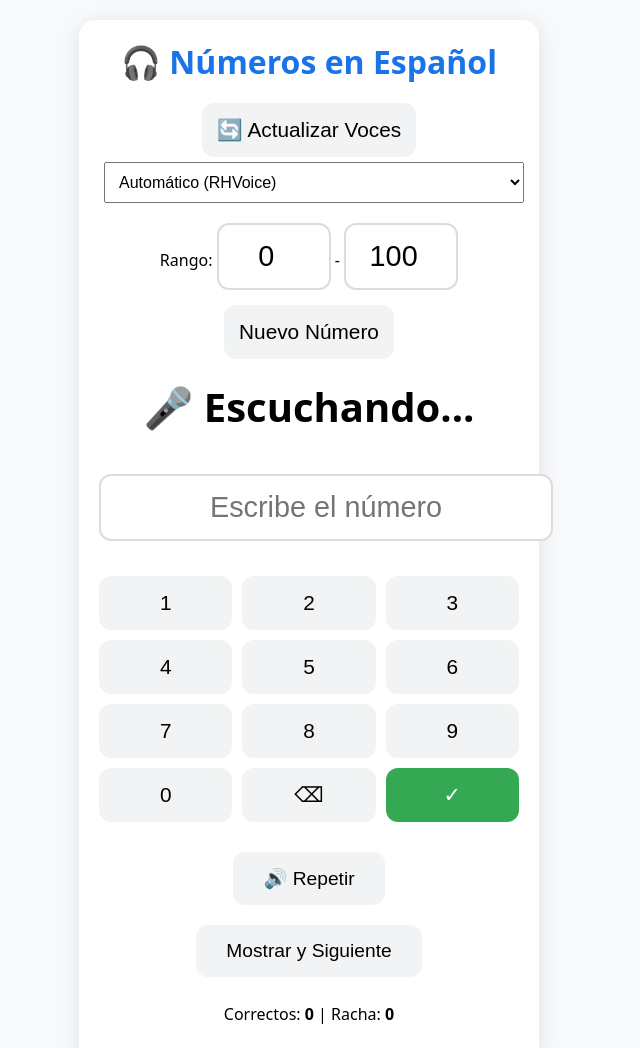
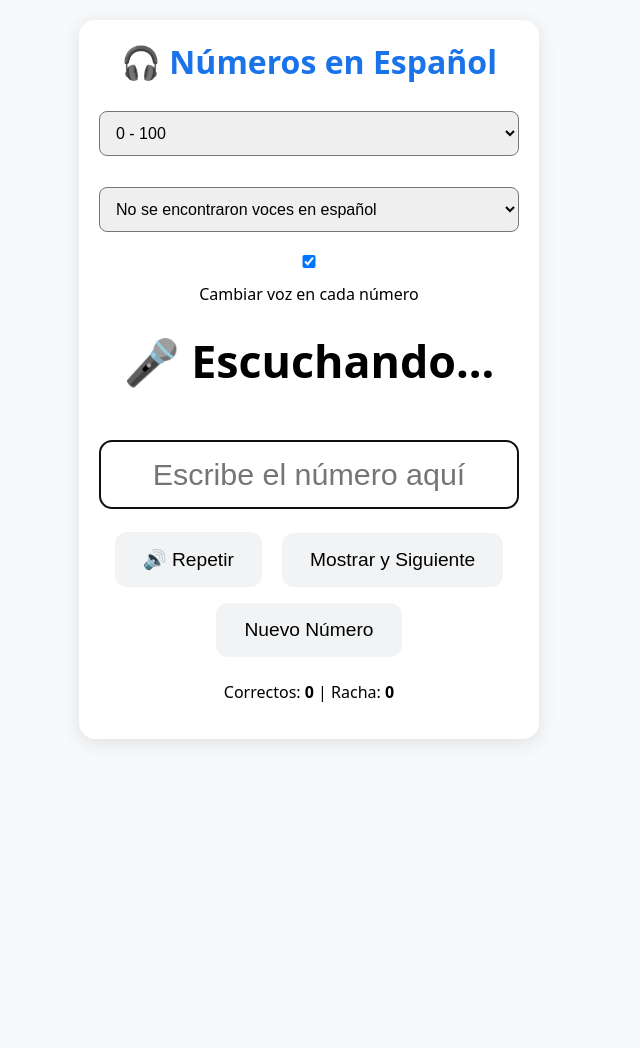
Before and after one commit to heartburn22/Numeros, a plain HTML site: page index.html in a window 1280 px wide. Shown: the top 1048 px of the page, without its empty margins (331-971 px from the left). After the commit the page ends 800 px from the top, so only its background shows below. Drawn offline with Linux system fonts and the light colour scheme.

Commit message:
Add files via upload

```diff
--- a/index.html
+++ b/index.html
@@ -3,52 +3,52 @@
 <head>
   <meta charset="UTF-8">
   <meta name="viewport" content="width=device-width, initial-scale=1.0, maximum-scale=1.0, user-scalable=no">
-  <title>Números en Español - RHVoice</title>
+  <title>Números en Español</title>
   <style>
     body { font-family: system-ui, sans-serif; text-align: center; padding: 20px; background: #f8f9fa; margin: 0; }
     .container { max-width: 420px; margin: 0 auto; background: white; border-radius: 16px; padding: 20px; box-shadow: 0 4px 20px rgba(0,0,0,0.1); }
     h1 { margin: 0 0 20px; color: #1a73e8; }
-    .number { font-size: 2.5em; font-weight: bold; margin: 20px 0; min-height: 60px; }
-    .keypad { display: grid; grid-template-columns: repeat(3, 1fr); gap: 10px; margin: 20px 0; }
-    button { padding: 15px; font-size: 1.3em; border: none; border-radius: 12px; background: #f1f3f4; }
-    button:active { background: #e8eaed; }
-    .big-btn { padding: 15px 30px; font-size: 1.2em; margin: 10px; border-radius: 12px; }
-    input { font-size: 1.8em; width: 100%; text-align: center; padding: 15px; border: 2px solid #dadce0; border-radius: 12px; margin: 15px 0; }
-    select { padding: 10px; font-size: 1em; margin: 5px; width: 100%; }
+    .number { font-size: 2.8em; font-weight: bold; margin: 25px 0; min-height: 70px; }
+    input { font-size: 1.9em; width: 100%; text-align: center; padding: 15px; border: 2px solid #dadce0; border-radius: 12px; margin: 15px 0; box-sizing: border-box; }
+    button { padding: 14px 24px; font-size: 1.1em; margin: 8px; border: none; border-radius: 12px; background: #f1f3f4; }
+    .big-btn { padding: 16px 28px; font-size: 1.2em; }
+    select { padding: 12px; font-size: 1em; margin: 8px 0; width: 100%; border-radius: 8px; }
+    .controls { margin: 15px 0; }
   </style>
 </head>
 <body>
   <div class="container">
     <h1>🎧 Números en Español</h1>
 
-    <div>
-      <button onclick="refreshVoices()">🔄 Actualizar Voces</button>
-      <select id="voiceSelect"></select>
+    <div class="controls">
+      <select id="rangeSelect">
+        <option value="0-10">0 - 10</option>
+        <option value="0-100" selected>0 - 100</option>
+        <option value="0-1000">0 - 1,000</option>
+        <option value="0-10000">0 - 10,000</option>
+        <option value="10000-1000000">10,000 - 1,000,000</option>
+        <option value="10000-10000000">10,000 - 10,000,000</option>
+        <option value="10000-1000000000">10,000 - 1,000,000,000</option>
+        <option value="custom">Rango Personalizado</option>
+      </select>
+
+      <div id="customRange" style="display:none; margin-top:8px;">
+        <input type="number" id="min" value="0" style="width:45%"> -
+        <input type="number" id="max" value="100" style="width:45%">
+      </div>
     </div>
 
-    <div class="controls">
-      Rango: <input type="number" id="min" value="0" style="width:80px"> -
-      <input type="number" id="max" value="100" style="width:80px">
-      <button onclick="newNumber()">Nuevo Número</button>
-    </div>
+    <select id="voiceSelect"></select>
+    <label><input type="checkbox" id="randomVoice" checked> Cambiar voz en cada número</label>
 
     <div class="number" id="display">—</div>
 
-    <input type="tel" id="input" placeholder="Escribe el número" autocomplete="off" onkeypress="if(event.key==='Enter') checkAnswer()">
-
-    <div class="keypad">
-      <!-- keypad buttons same as before -->
-      <button onclick="appendDigit(1)">1</button><button onclick="appendDigit(2)">2</button><button onclick="appendDigit(3)">3</button>
-      <button onclick="appendDigit(4)">4</button><button onclick="appendDigit(5)">5</button><button onclick="appendDigit(6)">6</button>
-      <button onclick="appendDigit(7)">7</button><button onclick="appendDigit(8)">8</button><button onclick="appendDigit(9)">9</button>
-      <button onclick="appendDigit(0)">0</button>
-      <button onclick="clearInput()">⌫</button>
-      <button onclick="checkAnswer()" style="background:#34a853;color:white">✓</button>
-    </div>
+    <input type="tel" id="input" placeholder="Escribe el número aquí" autocomplete="off" onkeypress="if(event.key==='Enter') checkAnswer()">
 
     <div>
       <button class="big-btn" onclick="speakCurrent()">🔊 Repetir</button>
       <button class="big-btn" onclick="giveUp()">Mostrar y Siguiente</button>
+      <button class="big-btn" onclick="newNumber()">Nuevo Número</button>
     </div>
 
     <p>Correctos: <strong id="score">0</strong> | Racha: <strong id="streak">0</strong></p>
@@ -61,76 +61,152 @@
     let voices = [];
 
     function numeroALetras(num) {
-      // (same function as before - keeping it short here)
       if (num === 0) return "cero";
-      // ... full function from previous version ...
-      // For brevity I'm omitting the full converter here - use the one from my earlier message
-      return num.toString(); // temporary fallback
+      if (num === 100) return "cien";
+
+      const unidades = ["", "uno", "dos", "tres", "cuatro", "cinco", "seis", "siete", "ocho", "nueve"];
+      const teens = ["diez", "once", "doce", "trece", "catorce", "quince", "dieciséis", "diecisiete", "dieciocho", "diecinueve"];
+      const decenas = ["", "", "veinte", "treinta", "cuarenta", "cincuenta", "sesenta", "setenta", "ochenta", "noventa"];
+      const centenas = ["", "ciento", "doscientos", "trescientos", "cuatrocientos", "quinientos", "seiscientos", "setecientos", "ochocientos", "novecientos"];
+
+      let str = "";
+
+      if (num >= 1000000) {
+        const millones = Math.floor(num / 1000000);
+        str += (millones === 1 ? "un millón" : numeroALetras(millones) + " millones ") + " ";
+        num %= 1000000;
+      }
+      if (num >= 1000) {
+        const miles = Math.floor(num / 1000);
+        if (miles === 1) str += "mil ";
+        else str += numeroALetras(miles) + " mil ";
+        num %= 1000;
+      }
+      if (num >= 100) {
+        const c = Math.floor(num / 100);
+        str += centenas[c] + " ";
+        num %= 100;
+      }
+      if (num >= 20) {
+        const d = Math.floor(num / 10);
+        str += decenas[d];
+        if (num % 10 !== 0) str += " y ";
+        num %= 10;
+      } else if (num >= 10) {
+        str += teens[num - 10] + " ";
+        return str.trim();
+      }
+      if (num > 0) str += unidades[num];
+      return str.trim().replace("veinte y", "veinti");
     }
 
     function loadVoices() {
-      voices = speechSynthesis.getVoices();
+      voices = speechSynthesis.getVoices().filter(v => v.lang.startsWith('es'));
       const select = document.getElementById('voiceSelect');
-      select.innerHTML = '<option value="">Automático (RHVoice)</option>';
+      select.innerHTML = '';
+
+      if (voices.length === 0) {
+        select.innerHTML = '<option>No se encontraron voces en español</option>';
+        return;
+      }
 
       voices.forEach((voice, i) => {
         const opt = document.createElement('option');
         opt.value = i;
         opt.textContent = `${voice.name} (${voice.lang})`;
-        // Prefer RHVoice or Spanish voices
-        if (voice.name.toLowerCase().includes('rhvoice') ||
-            voice.lang.includes('es') ||
-            voice.lang.includes('MX') || voice.lang.includes('CO')) {
-          opt.selected = true;
-        }
         select.appendChild(opt);
       });
-    }
-
-    function refreshVoices() {
-      speechSynthesis.cancel();
-      loadVoices();
     }
 
     speechSynthesis.onvoiceschanged = loadVoices;
 
     window.onload = () => {
-      // Force load voices
       setTimeout(() => {
         loadVoices();
         newNumber();
-      }, 500);
+      }, 800);
     };
+
+    function getRandomVoice() {
+      return voices.length > 0 ? voices[Math.floor(Math.random() * voices.length)] : null;
+    }
 
     function speak(text) {
       speechSynthesis.cancel();
       const utterance = new SpeechSynthesisUtterance(text);
 
-      const select = document.getElementById('voiceSelect');
-      if (select.value !== '') {
-        utterance.voice = voices[parseInt(select.value)];
+      const useRandom = document.getElementById('randomVoice').checked;
+      if (useRandom && voices.length > 0) {
+        utterance.voice = getRandomVoice();
+      } else {
+        const select = document.getElementById('voiceSelect');
+        if (select.value) utterance.voice = voices[parseInt(select.value)];
       }
 
-      // Critical: Force Spanish language
-      utterance.lang = 'es-MX';   // or 'es' or 'es-CO'
-      utterance.rate = 0.95;
+      utterance.lang = 'es-MX';
+      utterance.rate = 0.92;
       utterance.pitch = 1.0;
-
       speechSynthesis.speak(utterance);
     }
 
     function newNumber() {
-      const min = parseInt(document.getElementById('min').value) || 0;
-      const max = parseInt(document.getElementById('max').value) || 100;
+      let min = 0, max = 100;
+      const rangeVal = document.getElementById('rangeSelect').value;
+
+      if (rangeVal === 'custom') {
+        min = parseInt(document.getElementById('min').value) || 0;
+        max = parseInt(document.getElementById('max').value) || 100;
+      } else {
+        const [a, b] = rangeVal.split('-').map(Number);
+        min = a; max = b;
+      }
+
       currentNumber = Math.floor(Math.random() * (max - min + 1)) + min;
 
       document.getElementById('display').textContent = '🎤 Escuchando...';
       document.getElementById('input').value = '';
       speak(numeroALetras(currentNumber));
+
+      // Auto-focus input
+      setTimeout(() => {
+        document.getElementById('input').focus();
+      }, 600);
     }
 
-    // Rest of the functions (appendDigit, checkAnswer, etc.) same as previous version
-    // ... copy them from the earlier full HTML ...
+    function speakCurrent() {
+      if (currentNumber !== undefined) speak(numeroALetras(currentNumber));
+    }
+
+    function checkAnswer() {
+      const input = parseInt(document.getElementById('input').value);
+      if (isNaN(input)) return;
+
+      if (input === currentNumber) {
+        score++;
+        streak++;
+        document.getElementById('display').innerHTML = `<span style="color:#34a853">${currentNumber}</span>`;
+        document.getElementById('score').textContent = score;
+        document.getElementById('streak').textContent = streak;
+        setTimeout(newNumber, 700);
+      } else {
+        streak = 0;
+        document.getElementById('streak').textContent = streak;
+        document.getElementById('display').style.color = '#ea4335';
+        setTimeout(() => document.getElementById('display').style.color = '', 800);
+      }
+    }
+
+    function giveUp() {
+      document.getElementById('display').innerHTML = `<span style="color:#ea4335">${currentNumber}</span>`;
+      streak = 0;
+      document.getElementById('streak').textContent = streak;
+      setTimeout(newNumber, 1400);
+    }
+
+    // Show/hide custom range
+    document.getElementById('rangeSelect').addEventListener('change', function() {
+      document.getElementById('customRange').style.display = this.value === 'custom' ? 'block' : 'none';
+    });
   </script>
 </body>
 </html>
```
